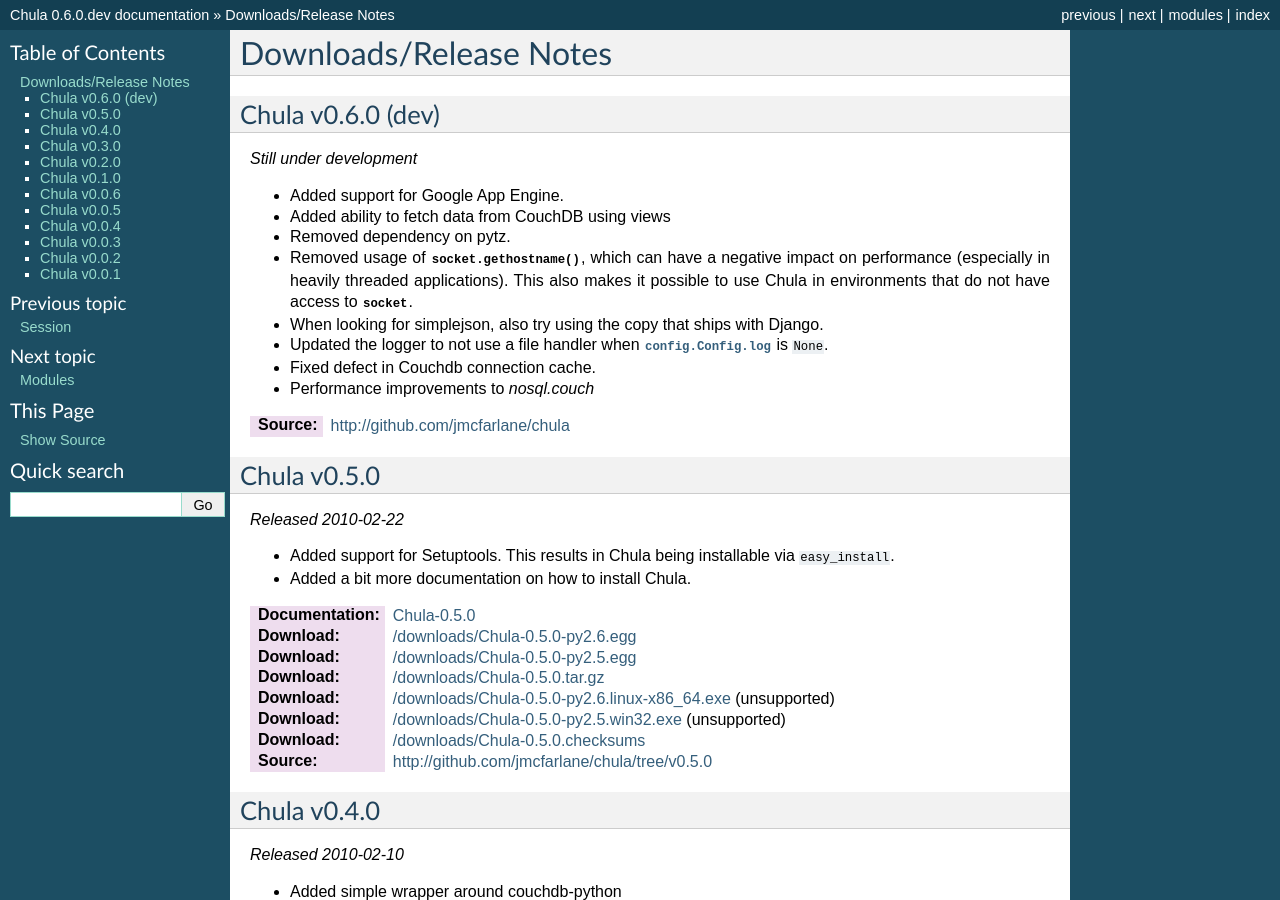
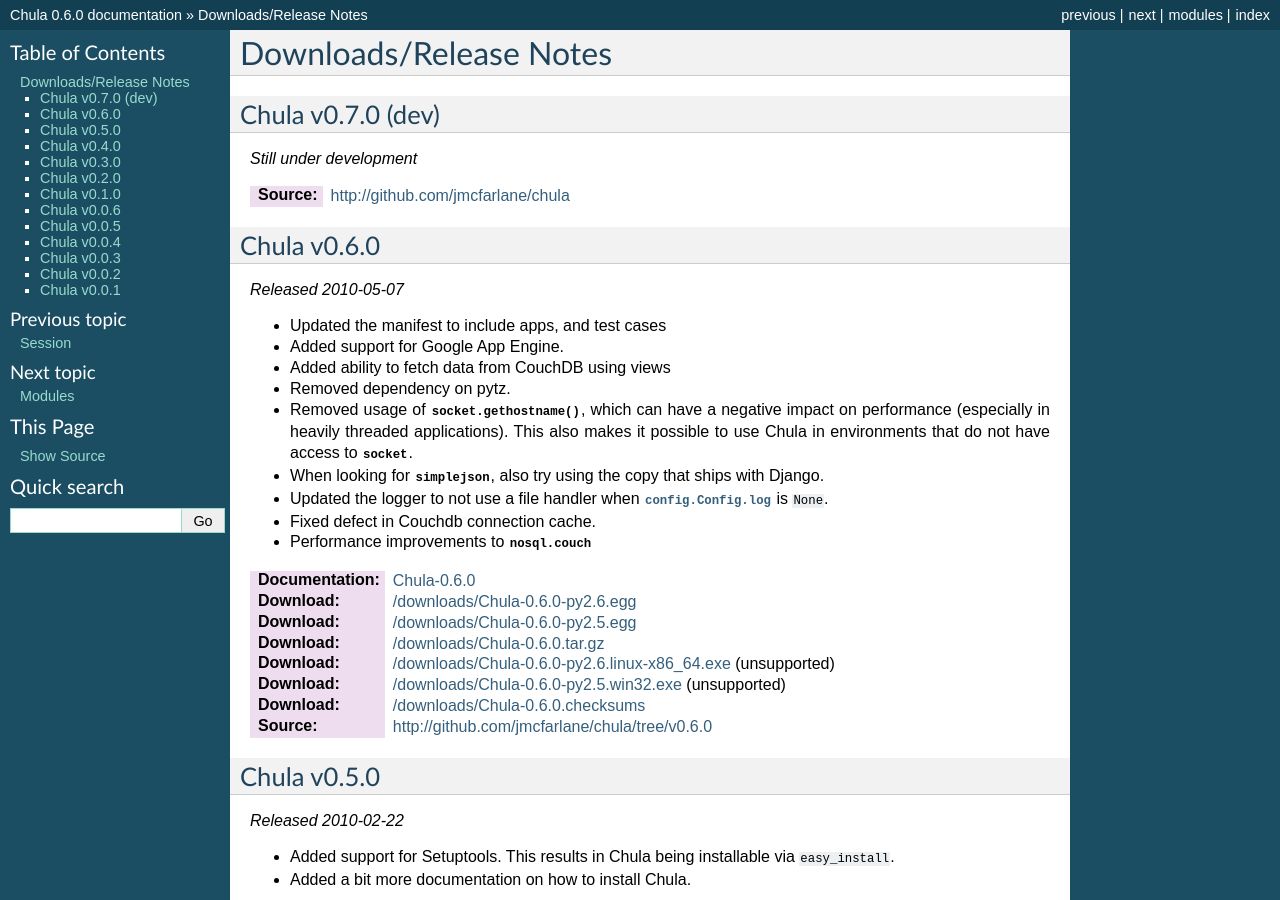
Before and after one commit to jmcfarlane/chula, a Sphinx documentation site: the page built from docs/changelog.rst, in a window 1280 px wide and 900 px high. Built offline with Sphinx 7.4.7, drawn with Linux system fonts in a browser that asks for light colours; some of the changed text lies outside the part shown.

Commit message:
Preparing for release of 0.6.0

```diff
--- a/chula/__init__.py
+++ b/chula/__init__.py
@@ -5,7 +5,7 @@
 code generation.
 """
 
-__VERSION__ = '0.6.0.dev'
+__VERSION__ = '0.6.0'
 version = __VERSION__
 
 package_dir = 'chula'
--- a/docs/changelog.rst
+++ b/docs/changelog.rst
@@ -4,17 +4,19 @@
 Downloads/Release Notes
 =======================
 
-.. Chula v0.6.0 (dev)
-   ++++++++++++++++++
-
-   *Not yet started*
-   :Source: http://github.com/jmcfarlane/chula
-
-Chula v0.6.0 (dev)
+Chula v0.7.0 (dev)
 ++++++++++++++++++
 
 *Still under development*
 
+:Source: http://github.com/jmcfarlane/chula
+
+Chula v0.6.0
+++++++++++++
+
+*Released 2010-05-07*
+
+* Updated the manifest to include apps, and test cases
 * Added support for Google App Engine.
 * Added ability to fetch data from CouchDB using views
 * Removed dependency on pytz.
@@ -22,14 +24,21 @@
   negative impact on performance (especially in heavily threaded
   applications).  This also makes it possible to use Chula in
   environments that do not have access to :mod:`socket`.
-* When looking for simplejson, also try using the copy that ships with
-  Django.
+* When looking for :mod:`simplejson`, also try using the copy that
+  ships with Django.
 * Updated the logger to not use a file handler when
   :attr:`config.Config.log` is ``None``.
 * Fixed defect in Couchdb connection cache.
-* Performance improvements to `nosql.couch`
+* Performance improvements to :mod:`nosql.couch`
 
-:Source: http://github.com/jmcfarlane/chula
+:Documentation: `Chula-0.6.0 </0.6.0>`_
+:Download: `</downloads/Chula-0.6.0-py2.6.egg>`_
+:Download: `</downloads/Chula-0.6.0-py2.5.egg>`_
+:Download: `</downloads/Chula-0.6.0.tar.gz>`_
+:Download: `</downloads/Chula-0.6.0-py2.6.linux-x86_64.exe>`_ (unsupported)
+:Download: `</downloads/Chula-0.6.0-py2.5.win32.exe>`_ (unsupported)
+:Download: `</downloads/Chula-0.6.0.checksums>`_
+:Source: http://github.com/jmcfarlane/chula/tree/v0.6.0
 
 Chula v0.5.0
 ++++++++++++
```
Also changed, not shown: 1 other file.
